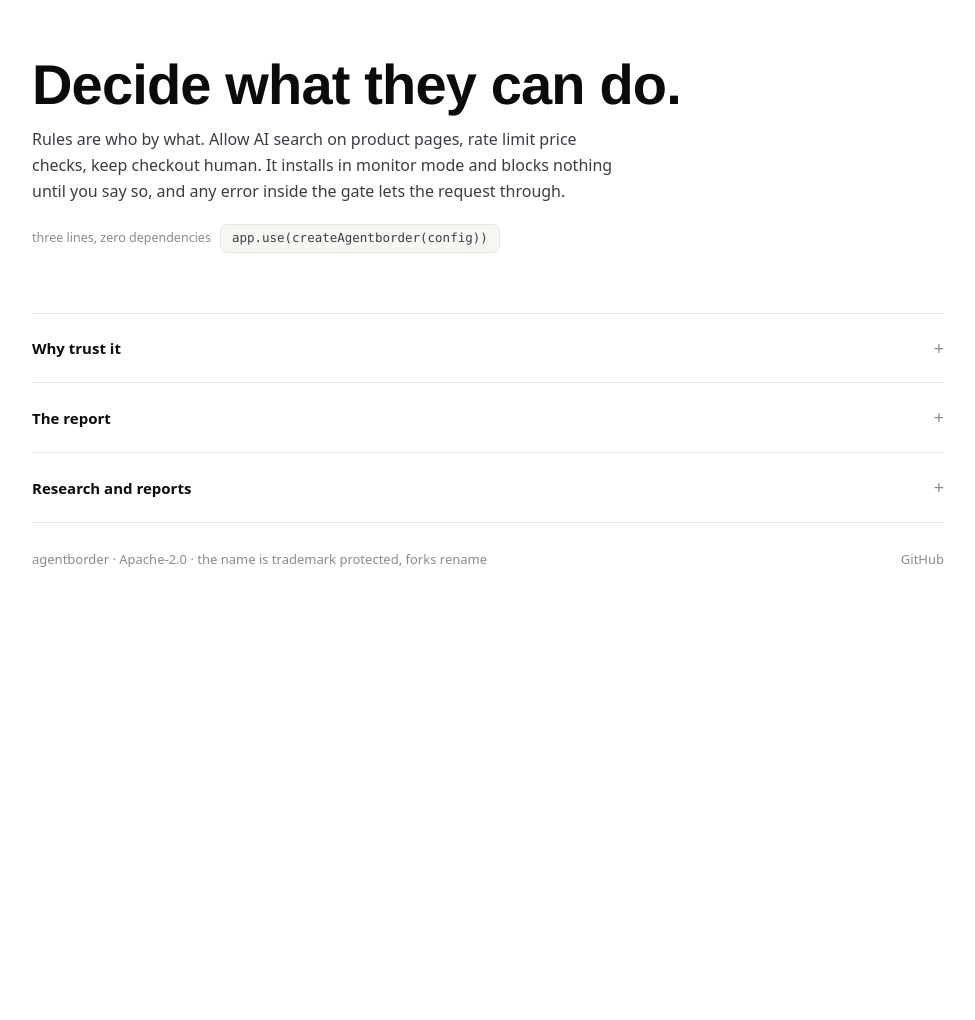
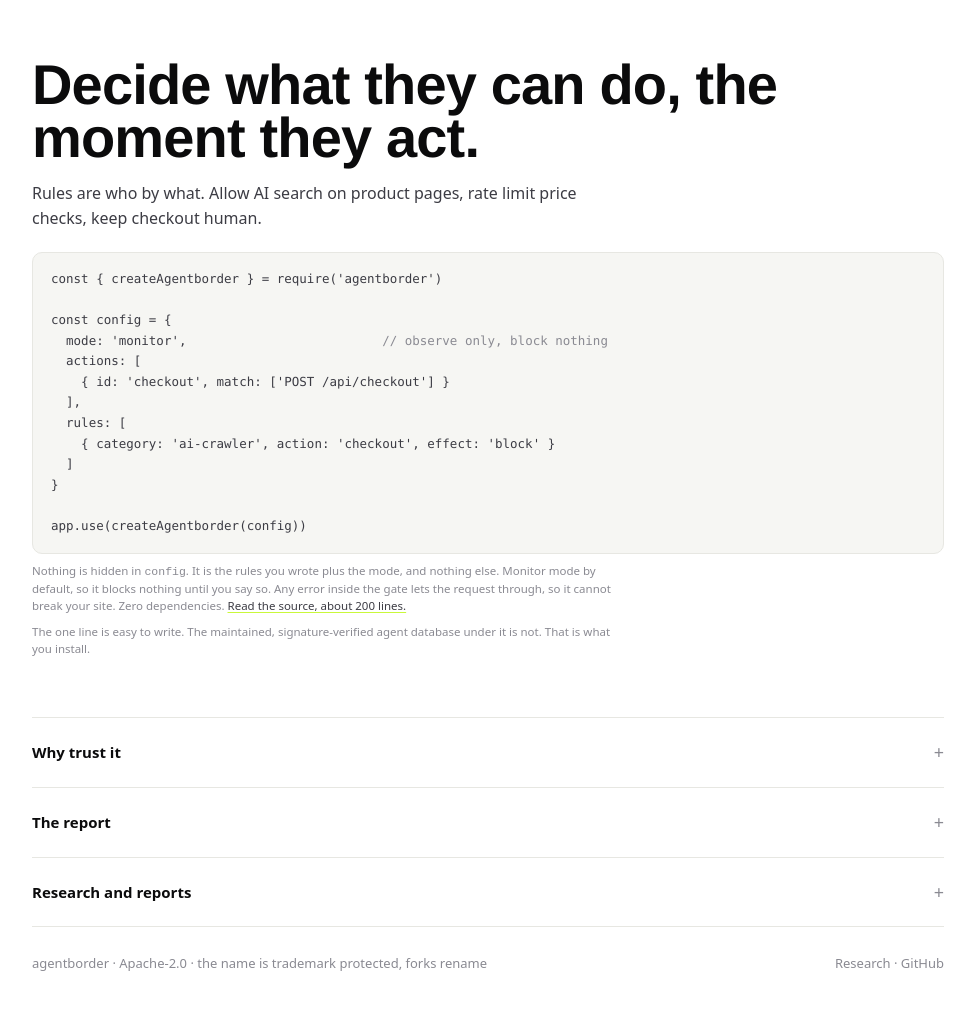
Before and after one commit to agentborder/agentborder, a website: page docs/index.html in a window 1280 px wide. Shown: the part 1095-2115 px from the top of the page, without its empty margins (152-1127 px from the left). Before the commit the page ends 1711 px from the top, so only its background shows below. Drawn offline with Linux system fonts and the light colour scheme.

Commit message:
landing v13: transparent config, urgency headline

```diff
--- a/docs/index.html
+++ b/docs/index.html
@@ -34,7 +34,10 @@ a{color:var(--ink);text-decoration:none}
 
 .top{display:flex;justify-content:space-between;align-items:center;padding:22px 0}
 .logo{font-weight:750;font-size:17px;letter-spacing:-.01em}
-.top .gh{font-size:14px;color:var(--muted);border:1px solid var(--line);border-radius:8px;padding:7px 14px}
+.topnav{display:flex;align-items:center;gap:18px}
+.topnav a.link{font-size:14px;color:var(--muted);text-decoration:none}
+.topnav a.link:hover{color:var(--ink)}
+.top .gh{font-size:14px;color:var(--muted);border:1px solid var(--line);border-radius:8px;padding:7px 14px;text-decoration:none}
 .top .gh:hover{color:var(--ink);border-color:var(--ink)}
 
 /* three heavy headlines, image-1 style but heavier */
@@ -72,6 +75,9 @@ a{color:var(--ink);text-decoration:none}
   border:1px solid var(--line);border-radius:7px;padding:7px 11px}
 .codemin .copy{background:none;border:0;color:var(--muted);font-size:12px;cursor:pointer;text-decoration:underline;text-underline-offset:3px}
 .codemin .copy:hover{color:var(--ink)}
+.codeblock{margin-top:20px;background:var(--surface);border:1px solid var(--line);border-radius:10px;padding:16px 18px;overflow-x:auto;font:12.5px/1.65 ui-monospace,Menlo,Consolas,monospace;color:var(--ink2)}
+.codeblock code{font:inherit;color:inherit;background:none;border:0;padding:0;white-space:pre}
+.codeblock .cm{color:var(--muted)}
 
 /* collapsible minimal sections */
 .more{border-top:1px solid var(--line)}
@@ -138,7 +144,10 @@ footer a:hover{color:var(--ink)}
 
 <header class="top">
   <span class="logo">agentborder</span>
-  <a class="gh" href="https://github.com/agentborder/agentborder">GitHub</a>
+  <nav class="topnav">
+    <a class="link" href="https://agentborder.com/research">Research</a>
+    <a class="gh" href="https://github.com/agentborder/agentborder">GitHub</a>
+  </nav>
 </header>
 
 <!-- Headline 1: who we are -->
@@ -168,11 +177,23 @@ footer a:hover{color:var(--ink)}
 
 <!-- Headline 3: what the middleware does -->
 <section class="block" id="do">
-  <h2 class="hdo">Decide what they can do.</h2>
-  <p class="lead">Rules are who by what. Allow AI search on product pages, rate limit price checks, keep checkout human. It installs in monitor mode and blocks nothing until you say so, and any error inside the gate lets the request through.</p>
-  <div class="codemin">three lines, zero dependencies
-    <code>app.use(createAgentborder(config))</code>
-  </div>
+  <h2 class="hdo">Decide what they can do, the moment they act.</h2>
+  <p class="lead">Rules are who by what. Allow AI search on product pages, rate limit price checks, keep checkout human.</p>
+  <pre class="codeblock"><code>const { createAgentborder } = require('agentborder')
+
+const config = {
+  mode: 'monitor',                          <span class="cm">// observe only, block nothing</span>
+  actions: [
+    { id: 'checkout', match: ['POST /api/checkout'] }
+  ],
+  rules: [
+    { category: 'ai-crawler', action: 'checkout', effect: 'block' }
+  ]
+}
+
+app.use(createAgentborder(config))</code></pre>
+  <p class="micro">Nothing is hidden in <code>config</code>. It is the rules you wrote plus the mode, and nothing else. Monitor mode by default, so it blocks nothing until you say so. Any error inside the gate lets the request through, so it cannot break your site. Zero dependencies. <a href="https://github.com/agentborder/agentborder" style="text-decoration:underline;text-underline-offset:2px;text-decoration-color:var(--zap);color:var(--ink2)">Read the source, about 200 lines.</a></p>
+  <p class="micro">The one line is easy to write. The maintained, signature-verified agent database under it is not. That is what you install.</p>
 </section>
 
 <details class="more">
@@ -198,12 +219,13 @@ footer a:hover{color:var(--ink)}
   <summary>Research and reports</summary>
   <div class="more-body">
     <div>We are building aggregate, anonymized research on how exposed sites are to AI agents, drawn from public scans. Individual sites are never named. We publish a number only once enough real scans back it, with the method stated in the open.</div>
+    <div class="more-links"><a href="https://agentborder.com/research">Read the research</a></div>
   </div>
 </details>
 
 <footer>
   <span>agentborder · Apache-2.0 · the name is trademark protected, forks rename</span>
-  <span><a href="https://github.com/agentborder/agentborder">GitHub</a></span>
+  <span><a href="https://agentborder.com/research">Research</a> · <a href="https://github.com/agentborder/agentborder">GitHub</a></span>
 </footer>
 
 </div>
@@ -213,7 +235,7 @@ footer a:hover{color:var(--ink)}
    Renders ONLY data the endpoint actually returned. No fabricated numbers. */
 window.scan=(function(){
   // Deploy the worker (scanner/worker.js) and put its URL here. Empty = not wired yet.
-  var SCAN_API='https://agentborder-scan.sjkim2026.workers.dev';
+  var SCAN_API='';
   var $=function(id){return document.getElementById(id)};
   function esc(s){return String(s==null?'':s).replace(/[&<>"]/g,function(c){return{'&':'&amp;','<':'&lt;','>':'&gt;','"':'&quot;'}[c]})}
   function band(n){return n>=67?['high','HIGH EXPOSURE']:n>=34?['med','MEDIUM EXPOSURE']:['low','LOW EXPOSURE']}
@@ -250,7 +272,7 @@ window.scan=(function(){
       '<div class="bridge"><h4>Want to see what is actually happening?</h4>'+
         '<p>agentborder middleware gives your application visibility into real agent traffic, then lets you decide by action.</p>'+
         '<div class="flow"><span>identity</span><span>traffic</span><span>action</span><span>policy</span><span>enforcement</span></div>'+
-        '<div class="cta"><a class="go" href="#do">See how it works</a><a class="alt" href="https://github.com/agentborder/agentborder">Install agentborder</a></div></div>'+
+        '<div class="cta"><a class="go" href="#do">See how it works</a><a class="alt" href="#scan">Try it on your access log</a></div></div>'+
       '<div class="again"><a href="#scan" onclick="scan.reset()">Scan another website &rarr;</a></div>';
     w.scrollIntoView({behavior:'smooth',block:'nearest'});
   }
```
